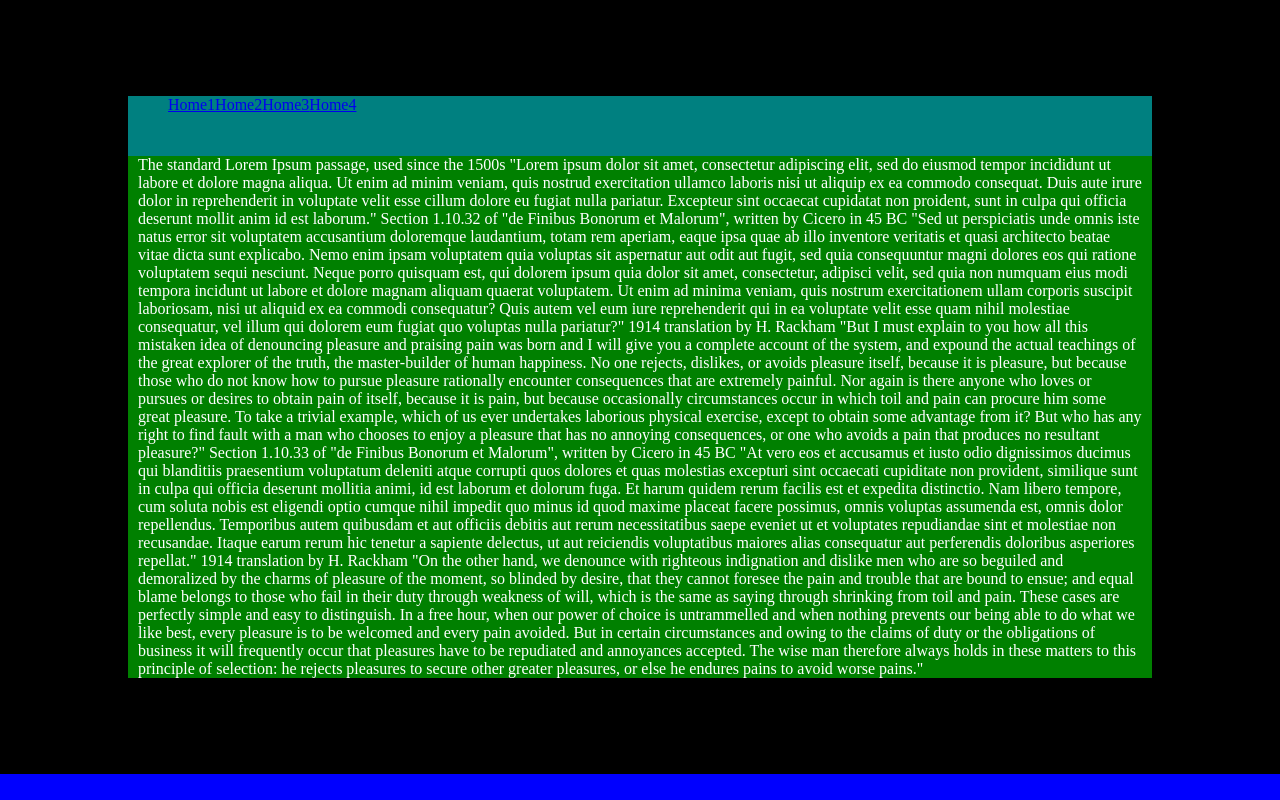
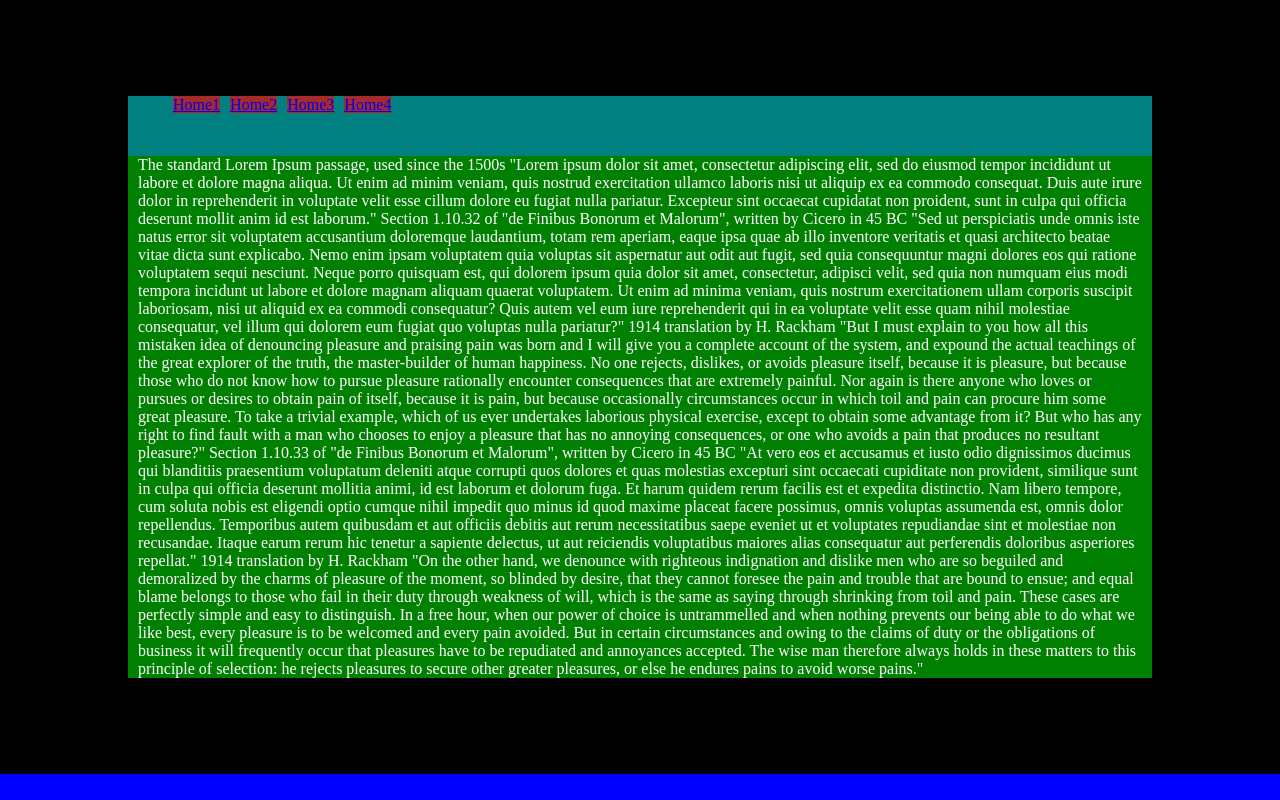
Before and after one commit to Nickprovs/showcase, a Next.js app: page / in a window 1280 px wide. Built offline with nearby package versions, Linux system fonts and the light colour scheme.

Commit message:
scrolling with sidebar

```diff
--- a/components/header.js
+++ b/components/header.js
@@ -2,7 +2,14 @@ import Link from "next/link";
 import header from "../styles/header.module.css";
 
 const menuItemStyle = {
-  display: "inline"
+  display: "inline",
+  width: "100px",
+  margin: "5px",
+  backgroundColor: "brown"
+};
+
+const linkStyle = {
+  width: "60px"
 };
 
 export default function Header(props) {
@@ -14,7 +21,7 @@ export default function Header(props) {
         {props.pages.map(item => (
           <li style={menuItemStyle} key={item.label}>
             <Link href={item.href}>
-              <a>{item.label}</a>
+              <a style={linkStyle}>{item.label}</a>
             </Link>
           </li>
         ))}
--- a/components/layout.js
+++ b/components/layout.js
@@ -3,12 +3,16 @@ import Sidebar from "./sidebar";
 import Theme from "./common/theme";
 
 const contentStyle = {
+  zIndex: 2,
+
   backgroundColor: "green",
   margin: 0,
   padding: 0
 };
 
 const layoutStyle = {
+  zIndex: 1,
+
   paddingTop: "10vmin",
   paddingLeft: "10vw",
   paddingRight: "10vw",
@@ -18,7 +22,6 @@ const layoutStyle = {
 };
 
 const containerStyle = {
-  overflow: "auto",
   width: "100vw",
   height: "100vh",
   backgroundColor: "blue"
@@ -46,10 +49,11 @@ const menuPages = [
 export default function Layout(props) {
   return (
     <Theme variables={Theme.Dark}>
+      <Sidebar pages={menuPages} />
+
       <div style={containerStyle}>
         <div style={layoutStyle}>
           <Header pages={menuPages} />
-          <Sidebar pages={menuPages} />
           <div style={contentStyle}>{props.children}</div>
         </div>
       </div>
--- a/components/sidebar.js
+++ b/components/sidebar.js
@@ -6,7 +6,6 @@ export default function Sidebar(props) {
   const [expanded, setExpanded] = useState(false);
 
   const sidebarClass = expanded ? sidebar.sidebarExpanded : sidebar.sidebarCollapsed;
-  console.log(sidebarClass);
   return (
     <div className={sidebar.container}>
       {/* Floating Sidebar Toggle Button */}
--- a/styles/sidebar.module.css
+++ b/styles/sidebar.module.css
@@ -11,12 +11,12 @@
 }
 
 .sidebar {
-  overflow: hidden;
-  position: absolute;
-  top: 0;
-  right: 0;
+  position: fixed;
   height: 100%;
   background-color: teal;
+  overflow: hidden;
+  overflow-y: auto;
+  right: 0;
   -webkit-transition: width 0.3s; /* Safari prior 6.1 */
   transition: width 0.3s;
 }
@@ -31,7 +31,7 @@
 
 .menuButton {
   cursor: pointer;
-  position: absolute;
+  position: fixed;
   top: 10px;
   right: 25px;
   width: 60px;
```
